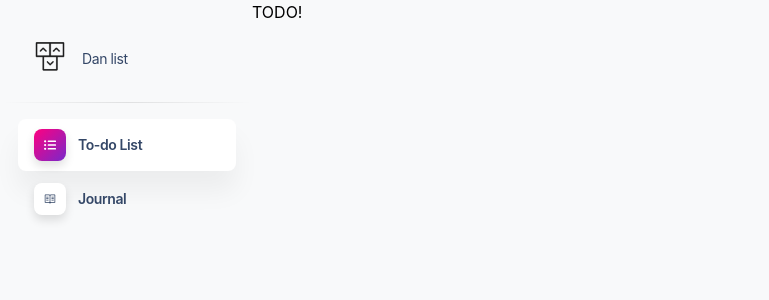
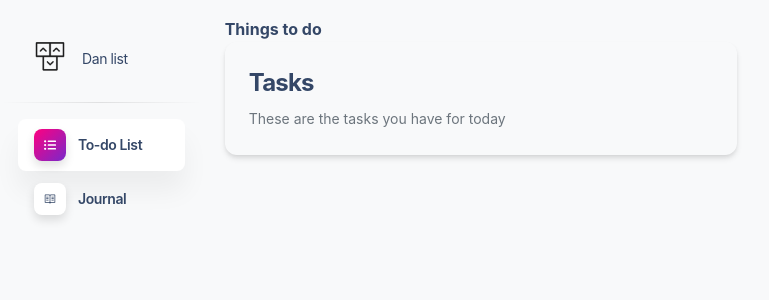
Before and after one commit to danielsyang/magic-todo, a Next.js app: page /todo in a window 1280 px wide. Shown: the top 300 px of the page, without its empty margins (14-783 px from the left). Built offline with nearby package versions, Linux system fonts and the light colour scheme.

Commit message:
Todo List component

```diff
--- /dev/null
+++ b/components/Card.tsx
@@ -0,0 +1,11 @@
+import { HTMLAttributes } from "react";
+
+interface CardProps extends HTMLAttributes<HTMLDivElement> {}
+
+export default function Card({ children, className, ...rest }: CardProps) {
+  return (
+    <div className={"p-6 rounded-3 shadow-soft-sm " + className} {...rest}>
+      {children}
+    </div>
+  );
+}
--- /dev/null
+++ b/components/MainContainer.tsx
@@ -0,0 +1,7 @@
+interface MainContainerProps {
+  children: React.ReactNode;
+}
+
+export default function MainContainer({ children }: MainContainerProps) {
+  return <main className="mx-6 my-4 w-full">{children}</main>;
+}
--- /dev/null
+++ b/components/todo/List.tsx
@@ -0,0 +1,12 @@
+import Card from "../Card";
+
+export default function TodoList() {
+  return (
+    <Card className="max-w-lg">
+      <h4 className="mb-2 font-bold">Tasks</h4>
+      <p className="text-sm text-gray-600">
+        These are the tasks you have for today
+      </p>
+    </Card>
+  );
+}
--- a/pages/todo/index.tsx
+++ b/pages/todo/index.tsx
@@ -1,3 +1,13 @@
+import MainContainer from "../../components/MainContainer";
+import TodoList from "../../components/todo/List";
+
 export default function TodoPage() {
-  return <div>TODO!</div>;
+  return (
+    <MainContainer>
+      <h6 className="font-bold">Things to do</h6>
+      <div>
+        <TodoList />
+      </div>
+    </MainContainer>
+  );
 }
--- a/tailwind.config.js
+++ b/tailwind.config.js
@@ -778,7 +778,6 @@ module.exports = {
         "serif",
       ],
       body: ["Roboto", "sans-serif"],
-      awesome: ["FontAwesome"],
     },
     fontSize: ({ theme }) => ({
       ...theme("spacing"),
@@ -1459,7 +1458,6 @@ module.exports = {
         p: {
           "line-height": "1.625",
           "font-weight": "400",
-          "margin-bottom": "1rem",
         },
 
         small: {
@@ -1475,8 +1473,7 @@ module.exports = {
         },
 
         "h1, h2, h3, h4, h5, h6": {
-          "margin-bottom": ".5rem",
-          color: "#344767",
+            color: "#344767",
         },
 
         "h1, h2, h3, h4": {
```
